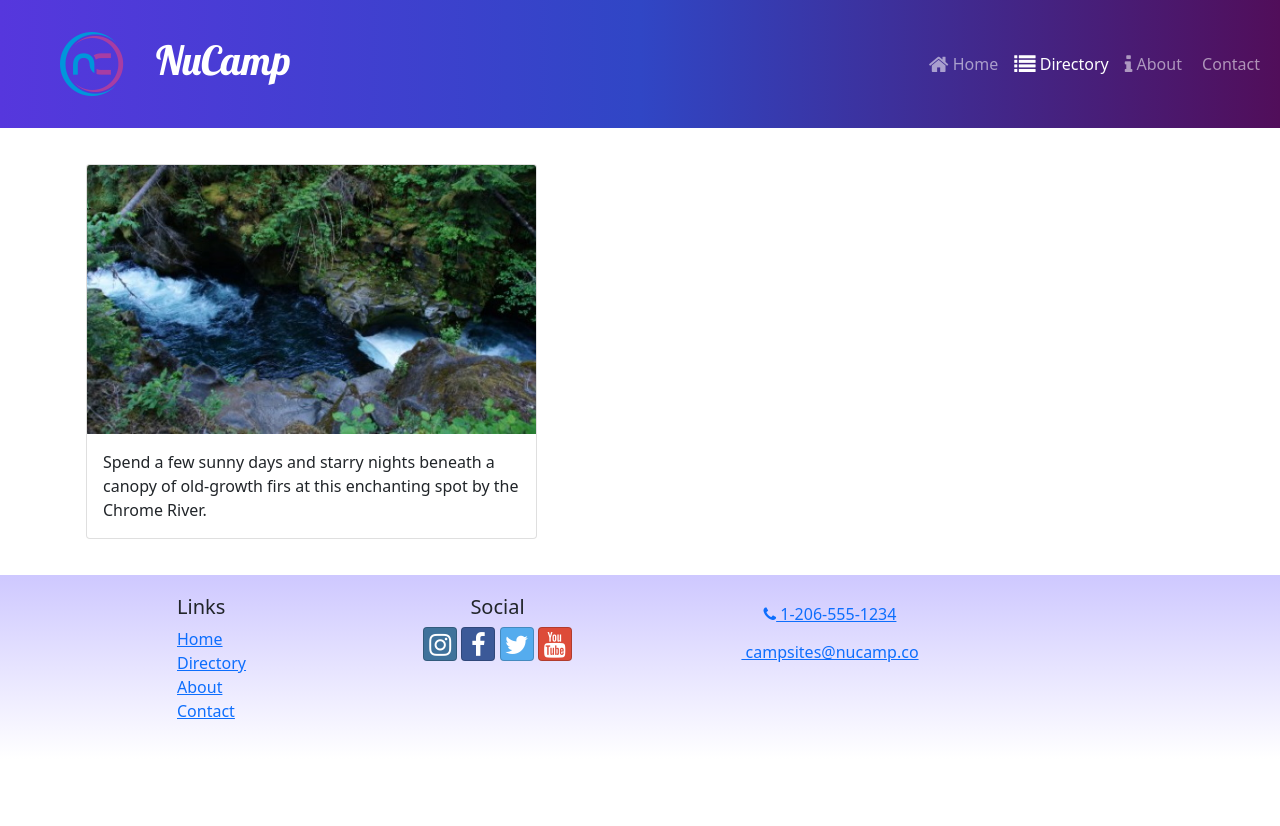
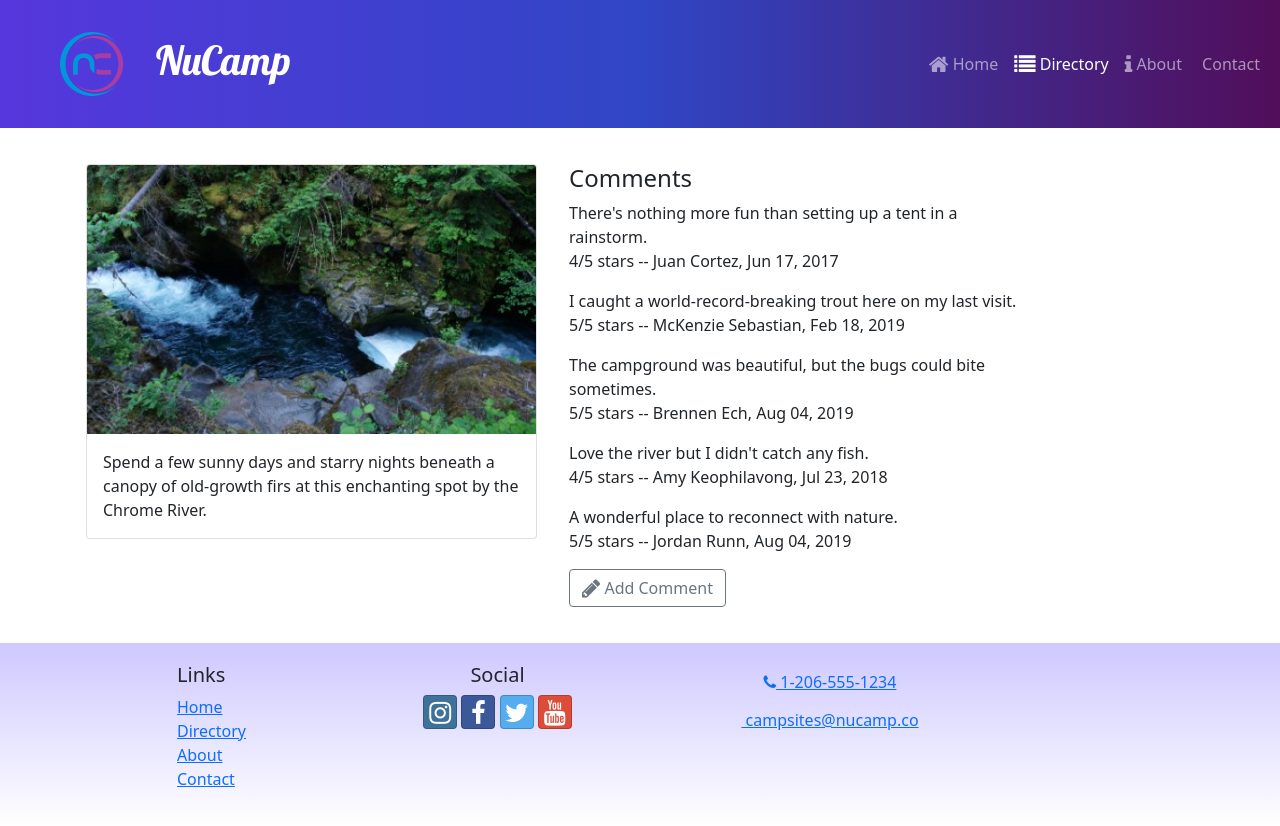
Before and after one commit to oscarmakesthings/ReactCamping, a React (Create React App) app: page /directory/1 in a window 1280 px wide. Before the commit the page ends 800 px from the top, so only its background shows below. Built offline with nearby package versions, Linux system fonts and the light colour scheme.

Commit message:
Comments

```diff
--- a/src/features/campsites/CampsiteCard.js
+++ b/src/features/campsites/CampsiteCard.js
@@ -4,7 +4,7 @@ import { Link } from 'react-router-dom';
 const CampsiteCard = ({campsite}) => {
     const { id, image, name } = campsite;
     return (
-        <Link to={'${id}'}>
+        <Link to={`${id}`}>
         <Card>
             <CardImg
             width='100%'
--- a/src/features/campsites/CampsiteDetail.js
+++ b/src/features/campsites/CampsiteDetail.js
@@ -1,5 +1,4 @@
 import { Card, CardImg, CardText, CardBody, Col } from "reactstrap";
-
 
 const CampsiteDetail = ( {campsite} ) => {
     const { image, name, description } = campsite;
--- a/src/features/comments/Comment.js
+++ b/src/features/comments/Comment.js
@@ -1,6 +1,6 @@
 import { formatDate } from "../../utils/formatDate";
 
-const Comment = () => {
+const Comment = ( {comment} ) => {
     const { text: commentText, rating, author, date } = comment;
     return (
     <p>
--- /dev/null
+++ b/src/features/comments/CommentForm.js
@@ -0,0 +1,25 @@
+import { useState } from "react";
+import { Button, Modal, ModalHeader, ModalBody } from "reactstrap";
+
+//campsiteId must be fixed
+//modal header needs "toggle" prop
+
+const CommentForm = ( {campsiteId} ) => {
+    const { modalOpen, setModalOpen } = useState(false);
+
+    return (
+        <>
+            <Button outline onClick={() => setModalOpen(true)}>
+                <i className='fa fa-pencil fa-lg' /> Add Comment
+            </Button>
+            <Modal isOpen={modalOpen}>
+                <ModalHeader toggle={() => setModalOpen(false)}>
+                    Add Comment
+                </ModalHeader>
+                <ModalBody>campsite: {campsiteId}</ModalBody>
+            </Modal>
+        </>
+    )
+};
+
+export default CommentForm;
--- a/src/features/comments/CommentsList.js
+++ b/src/features/comments/CommentsList.js
@@ -1,6 +1,7 @@
 import { Col } from 'reactstrap';
 import Comment from './Comment';
 import { selectCommentsByCampsiteId } from './commentsSlice';
+import CommentForm from './CommentForm';
 
 const CommentsList = ({ campsiteId }) => {
     const comments = selectCommentsByCampsiteId(campsiteId);
@@ -12,6 +13,7 @@ const CommentsList = ({ campsiteId }) => {
                 {comments.map((comment) => {
                     return <Comment key={comment.id} comment={comment} />;
                 })}
+                <CommentForm campsiteId></CommentForm>
             </Col>
         );
     }
--- a/src/features/comments/commentsSlice.js
+++ b/src/features/comments/commentsSlice.js
@@ -0,0 +1,7 @@
+import { COMMENTS } from '../../app/shared/COMMENTS';
+
+export const selectCommentsByCampsiteId = (campsiteId) => {
+    return COMMENTS.filter(
+        (comment) => comment.campsiteId === parseInt(campsiteId)
+    );
+};
--- a/src/features/display/CampsiteDetailPage.js
+++ b/src/features/display/CampsiteDetailPage.js
@@ -9,9 +9,9 @@ const CampsiteDetailPage = () => {
     const { campsiteId } = useParams();
     return (
         <Container>
-            <SubHeader current={campsite.name} detail={true} />
+            <SubHeader current={campsiteId.name} detail={true} />
             <Row>
-                <CampsiteDetail campsite={campsite} />
+                <CampsiteDetail campsite={campsiteId} />
                 <CommentsList campsiteId={campsiteId} />
             </Row>
         </Container>
--- a/src/pages/CampsiteDetailPage.js
+++ b/src/pages/CampsiteDetailPage.js
@@ -2,6 +2,7 @@ import { Container, Row } from 'reactstrap'
 import { useParams } from 'react-router-dom'
 import { selectCampsiteById } from '../features/campsites/campsitesSlice'
 import CampsiteDetail from '../features/campsites/CampsiteDetail';
+import CommentsList from '../features/comments/CommentsList';
 
 const CampsiteDetailPage = () => {
         const {campsiteId } = useParams();
@@ -11,6 +12,7 @@ const CampsiteDetailPage = () => {
             <Container>
                 <Row>
                     <CampsiteDetail campsite={campsite} />
+                    <CommentsList campsiteId={campsiteId} />
                 </Row>
             </Container>
     );
--- a/src/pages/CampsitesDirectoryPage.js
+++ b/src/pages/CampsitesDirectoryPage.js
@@ -8,7 +8,7 @@ const CampsitesDirectoryPage = () => {
             <SubHeader current='Directory'></SubHeader>
             <CampsitesList />
         </Container>
-    );
+    )
 };
 
 export default CampsitesDirectoryPage;
```
